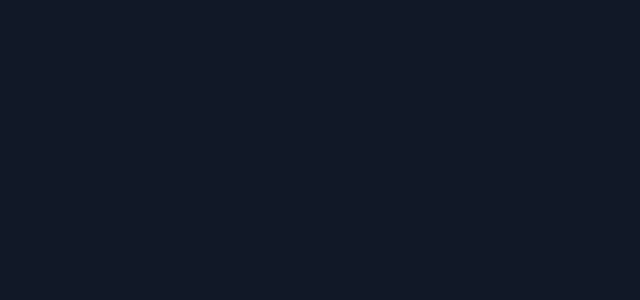
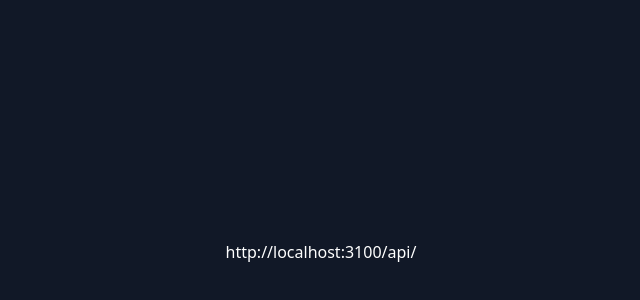
Before and after one commit to Daftscientist/Cylon-B1-V2-API-Frontend, a Next.js app: page / in a window 1280 px wide. Shown: the part 148-448 px from the top of the page, without its empty margins (319-959 px from the left). Built offline with nearby package versions, Linux system fonts and the light colour scheme.

Commit message:
client side env stuff

```diff
--- a/next.config.js
+++ b/next.config.js
@@ -8,4 +8,7 @@ module.exports = {
   images: {
     domains: [],
   },
+  env: {
+    BASE_API_ROUTE: "http://localhost:3100/api/",
+  },
 }
--- a/pages/index.jsx
+++ b/pages/index.jsx
@@ -5,7 +5,8 @@ import LoginForm from '../components/forms/loginForm'
 
 export default function Home() {
   return (
-    <div className="flex flex-col items-center justify-center h-screen testy">
+    <div className="flex flex-col items-center justify-center h-screen testy text-white">
+      {process.env.BASE_API_ROUTE}
     </div>
 
   )
```
